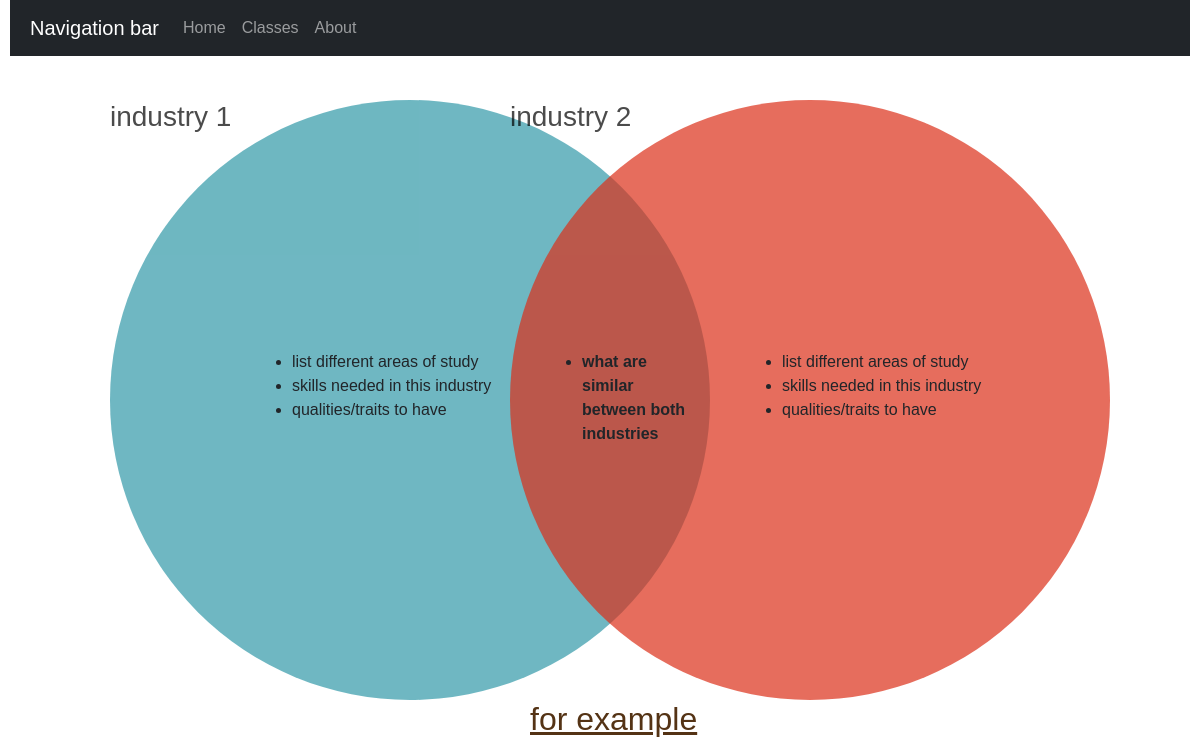
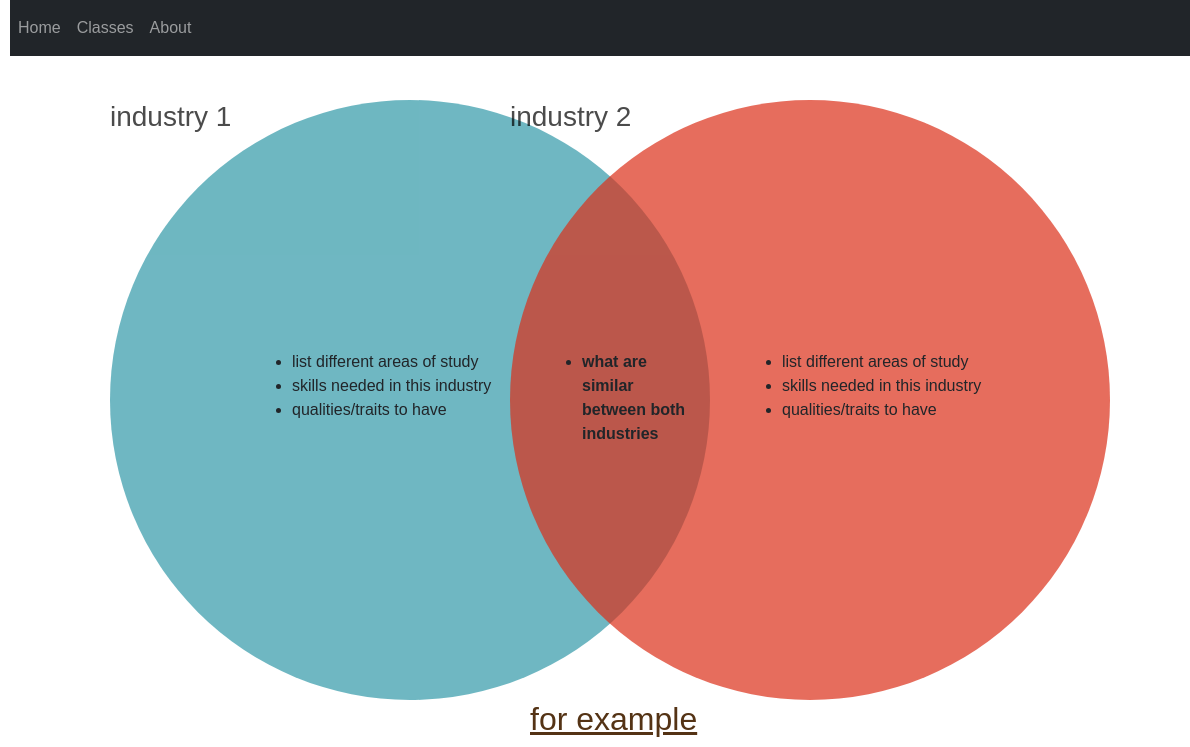
Before and after one commit to AmirZur/explore-website, a plain HTML site: page src/about.html in a window 1280 px wide. Shown: the top 747 px of the page, 90-1280 px from the left. Drawn offline with nearby package versions, Linux system fonts and the light colour scheme.

Commit message:
remove navigation bar link

```diff
--- a/src/about.html
+++ b/src/about.html
@@ -22,7 +22,6 @@
     </div>
 
     <nav class="navbar navbar-expand-sm bg-dark navbar-dark" id="nav-bar">
-      <a style="padding-left: 20px;" class="navbar-brand" href="#">Navigation bar</a>
       <button class="navbar-toggler" type="button" data-toggle="collapse" data-target="#collapsibleNavbar">
         <span class="navbar-toggler-icon"></span>
       </button>
```
Also changed, not shown: src/class.html (+0 -1 lines), src/index.html (+0 -1 lines).
